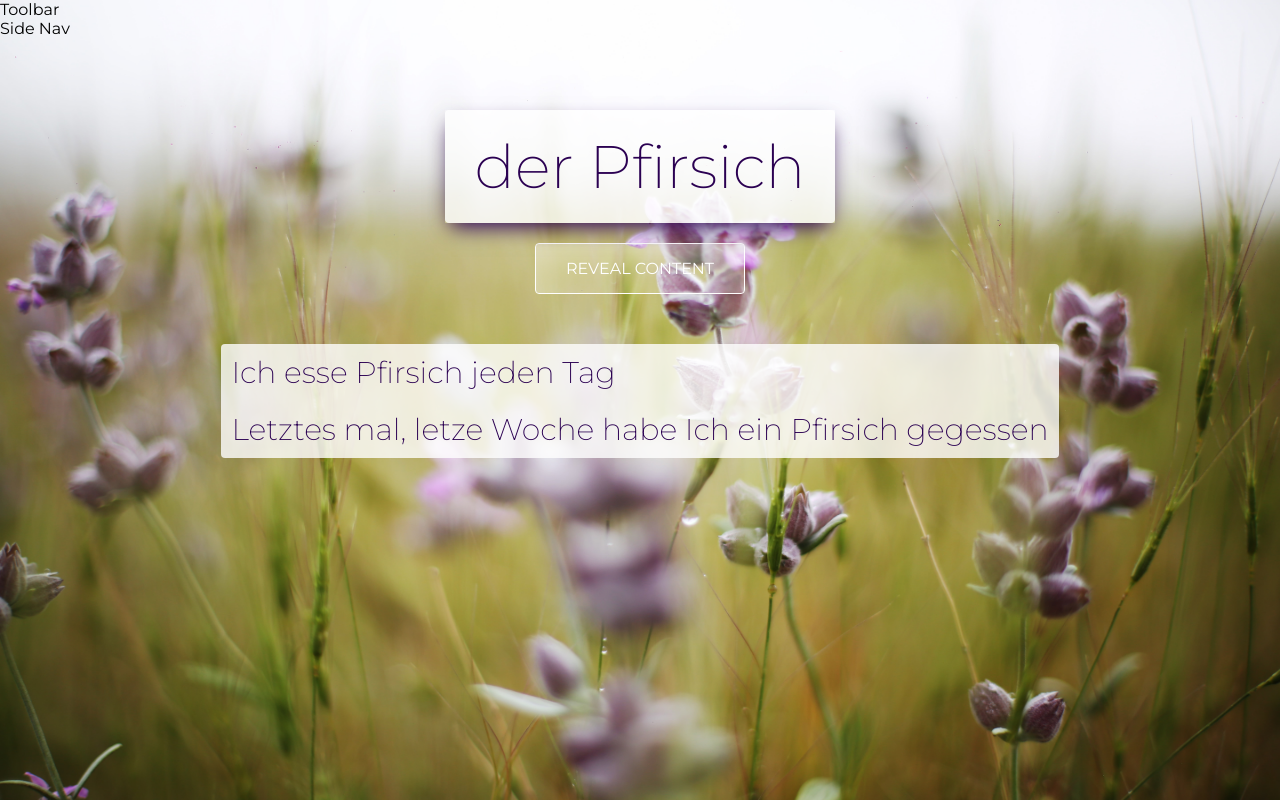
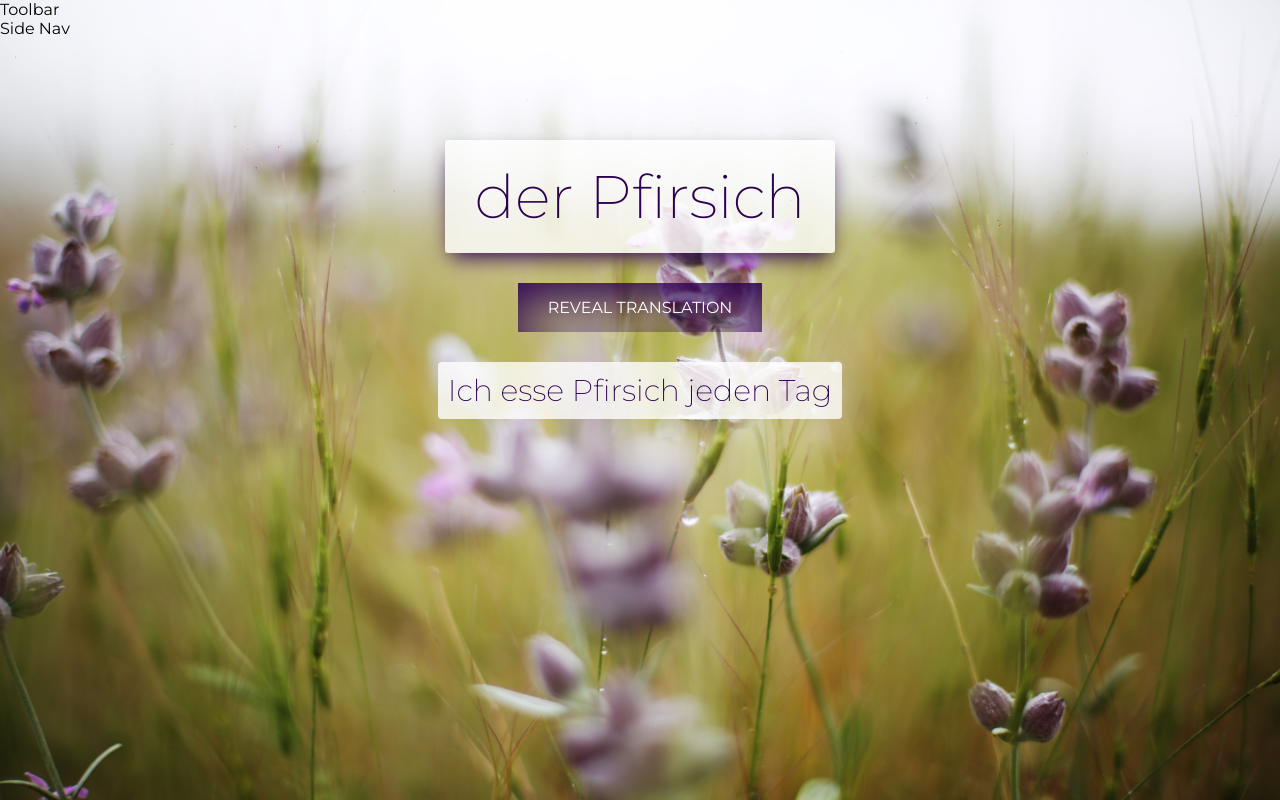
Before and after one commit to krzysztofpodmokly/german-app, a React (Create React App) app in the folder client/: page / in a window 1280 px wide. Built offline with nearby package versions, Linux system fonts and the light colour scheme.

Commit message:
Changing Button component styling and folder structure

```diff
--- a/client/src/components/Translation/Translation.js
+++ b/client/src/components/Translation/Translation.js
@@ -1,18 +1,20 @@
 import React, { Fragment } from 'react';
 
 import classes from './Translation.module.css';
+import Button from '../UI/Button/Button';
 
-const Word = props => {
+const Translation = props => {
   return (
     <Fragment>
       <div className={classes.Wrapper}>
+        <div className={classes.Word}>der Pfirsich</div>
+      </div>
+      <Button>REVEAL TRANSLATION</Button>
+      <div className={classes.Wrapper}>
         <div className={classes.Translation}>Ich esse Pfirsich jeden Tag</div>
-        <div className={classes.Translation}>
-          Letztes mal, letze Woche habe Ich ein Pfirsich gegessen
-        </div>
       </div>
     </Fragment>
   );
 };
 
-export default Word;
+export default Translation;
--- a/client/src/components/Translation/Translation.module.css
+++ b/client/src/components/Translation/Translation.module.css
@@ -1,3 +1,13 @@
+.Word {
+  font-size: 60px;
+  font-weight: 200;
+  color: #2B0152;
+  position: relative;
+  z-index: 2;
+  padding: 20px 30px;
+  box-shadow: 0 10px 20px -6px #2B0152;
+}
+
 .Translation {
   font-size: 30px;
   font-weight: 200;
--- a/client/src/components/UI/Button/Button.js
+++ b/client/src/components/UI/Button/Button.js
@@ -5,7 +5,7 @@ const Button = props => {
   return (
     <div className={classes.Btn}>
       <a href='#' className={classes.BtnLink}>
-        <span>REVEAL CONTENT</span>
+        <span>{props.children}</span>
       </a>
     </div>
   );
--- a/client/src/components/UI/Button/Button.module.css
+++ b/client/src/components/UI/Button/Button.module.css
@@ -1,35 +1,28 @@
 .Btn {
   position: relative;
-  margin: 20px;
-  border: 1px solid #fff;
-  border-radius: 4px;
-  box-shadow: inset 0 20px 50px rgba(255, 255, 255, 0.5);
+  margin-top: 30px;
+  box-shadow: inset 0 20px 50px #2B0152;
+  transition: background-color .3s;
 }
 
 .Btn::before {
   content: '';
   position: absolute;
-  top: 0;
-  left: 0;
-  height: 100%;
-  width: 3px;
-  background-color: #2b0152;
-  transform: scale(0);
-  transition: transform 0.2s, width 0.4s cubic-bezier(1, 0, 0, 1) 0.2s,
-    background-color 0.1s;
+  top: 100%;
+  width: 100%;
+  height: 3px;
+  background-color: rgba(43, 1, 82, .8);
+  transform: scaleX(0);
+  /* transform-origin: left; */
+  transition: transform .3s;
 }
 
-.Btn:hover::before,
-.BtnActive::before {
-  transform: scaleY(1);
-  width: 100%;
-  border: 1px solid #2b0152;
-  border-radius: 4px;
-  color: #fff;
+.Btn:hover::before {
+  transform: scaleX(1);
 }
 
-.Btn:active::before {
-  background-color: #2b0152;
+.Btn:hover {
+  background-color: rgba(43, 1, 82, .4);
 }
 
 .BtnLink:link,
@@ -40,6 +33,4 @@
   padding: 15px 30px;
   position: relative;
   z-index: 10;
-  display: flex;
-  align-items: center;
 }
--- a/client/src/components/Word/Word.js
+++ /dev/null
@@ -1,17 +0,0 @@
-import React, { Fragment } from 'react';
-
-import classes from './Word.module.css';
-import Button from '../UI/Button/Button';
-
-const Word = props => {
-  return (
-    <Fragment>
-      <div className={classes.Wrapper}>
-        <div className={classes.Word}>der Pfirsich</div>
-      </div>
-      <Button />
-    </Fragment>
-  );
-};
-
-export default Word;
--- a/client/src/components/Word/Word.module.css
+++ /dev/null
@@ -1,26 +0,0 @@
-.Word {
-  font-size: 60px;
-  font-weight: 200;
-  color: #2B0152;
-  position: relative;
-  z-index: 2;
-  padding: 20px 30px;
-  box-shadow: 0 10px 20px -6px #2B0152;
-}
-
-.Wrapper {
-  position: relative;
-}
-
-.Wrapper::after {
-  content: '';
-  height: 100%;
-  width: 100%;
-  background-color: #fff;
-  opacity: .8;
-  position: absolute;
-  top: 0;
-  left: 0;
-  z-index: 1;
-  border-radius: 4px;
-}
--- a/client/src/containers/TranslationGenerator/TranslationGenerator.js
+++ b/client/src/containers/TranslationGenerator/TranslationGenerator.js
@@ -1,14 +1,10 @@
 import React, { Fragment } from 'react';
 
-import Word from '../../components/Word/Word';
 import Translation from '../../components/Translation/Translation';
 
 const TranslationGenerator = props => {
   return (
     <Fragment>
-      <section className='section-word'>
-        <Word />
-      </section>
       <section className='section-translation'>
         <Translation />
       </section>
--- a/client/src/index.css
+++ b/client/src/index.css
@@ -5,7 +5,6 @@ body {
   position: relative;
 }
 
-.section-word,
 .section-translation {
   display: flex;
   flex-direction: column;
```
